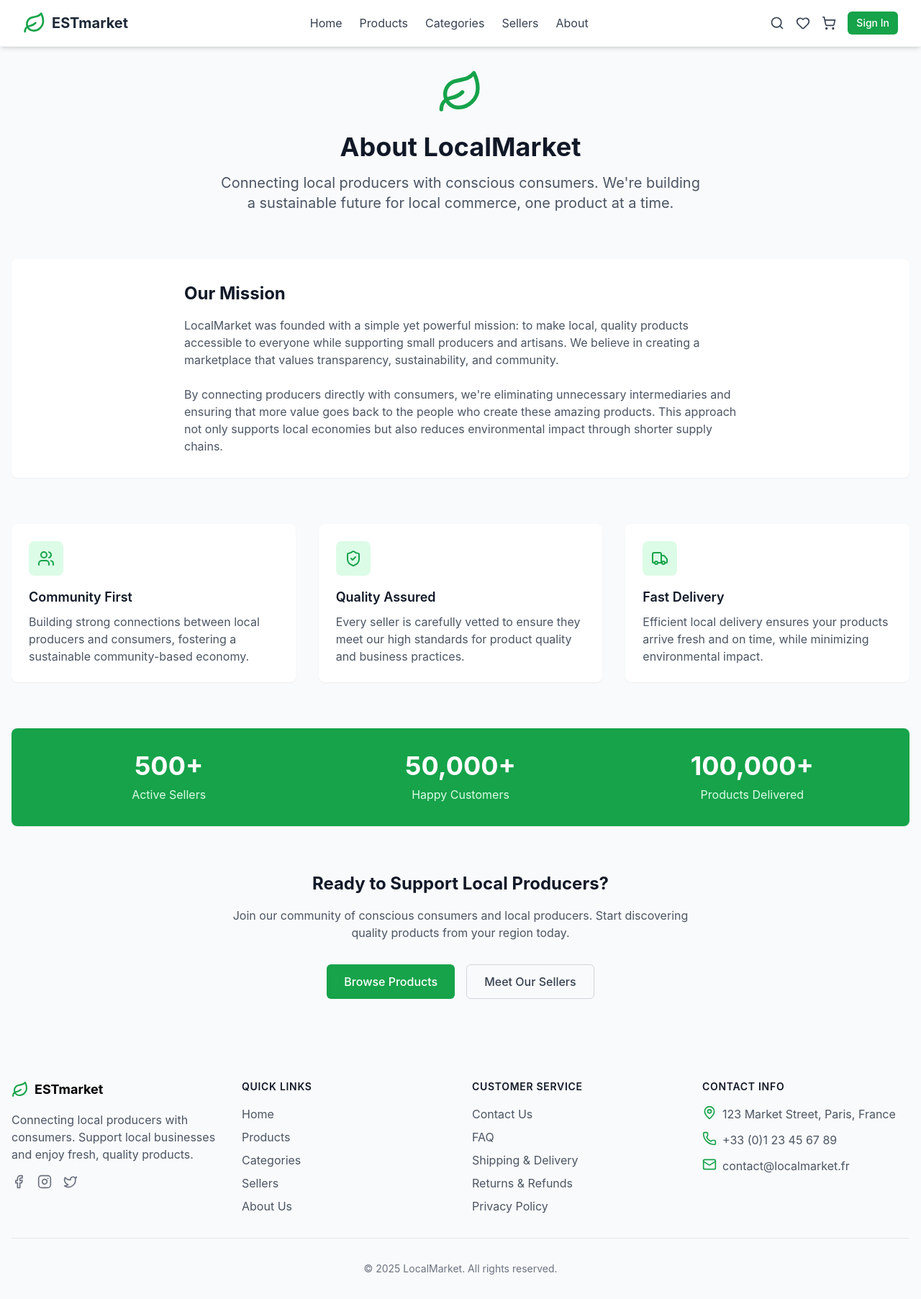
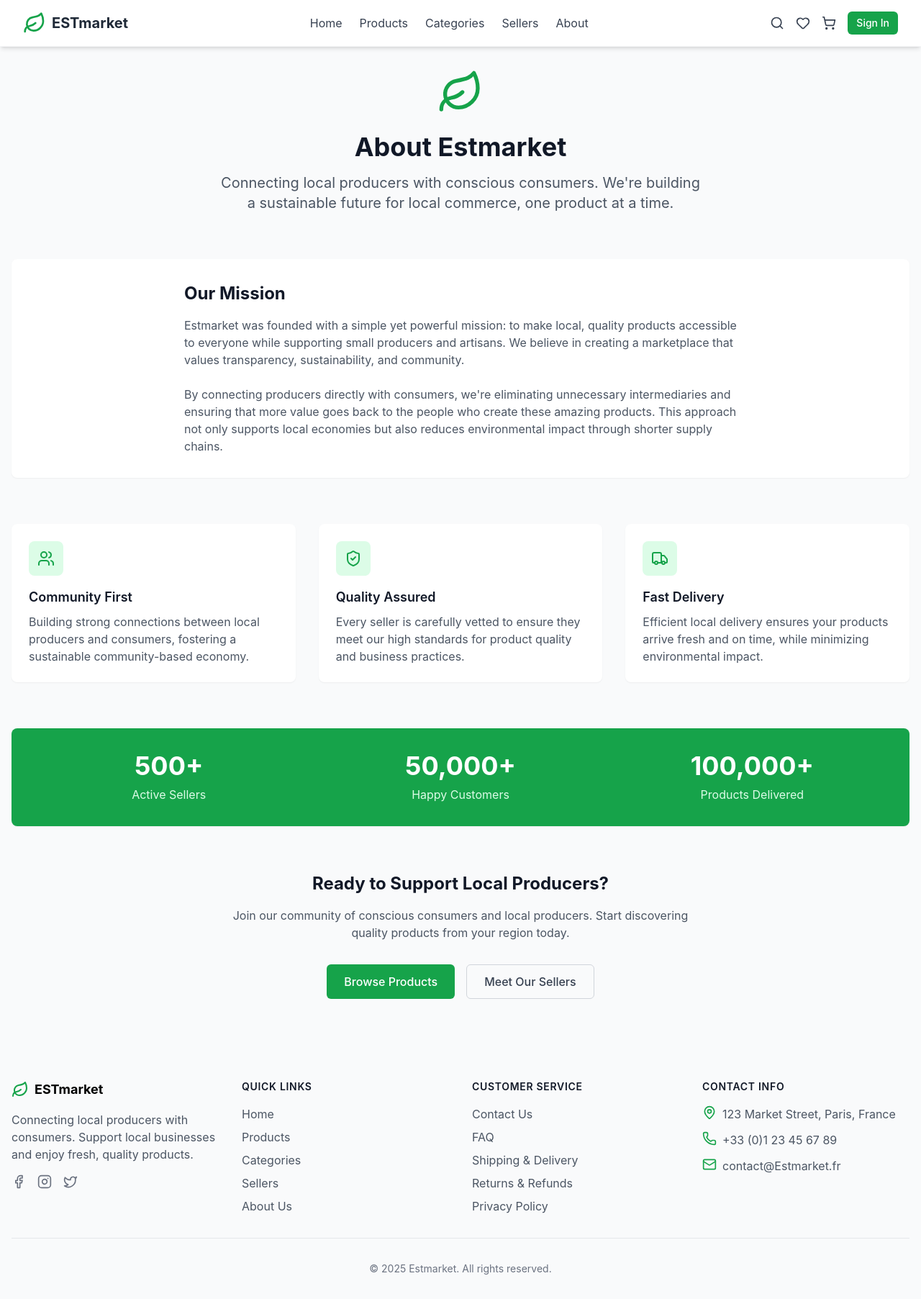
Before and after one commit to hamzathr03/est_marketplace, a React (Vite) app in the folder frontend/: page /about in a window 1280 px wide. Shown: the whole page at 72% size. Built offline with nearby package versions, Linux system fonts and the light colour scheme.

Commit message:
update footer and aboutPage

```diff
--- a/frontend/src/components/Layout/Footer.tsx
+++ b/frontend/src/components/Layout/Footer.tsx
@@ -126,7 +126,7 @@ const Footer: React.FC = () => {
               <li className="flex">
                 <Mail className="h-5 w-5 text-primary-600 mr-2 flex-shrink-0" />
                 <span className="text-gray-600">
-                  contact@localmarket.fr
+                  contact@Estmarket.fr
                 </span>
               </li>
             </ul>
@@ -135,7 +135,7 @@ const Footer: React.FC = () => {
 
         <div className="border-t border-gray-200 mt-8 pt-8 text-center">
           <p className="text-gray-500 text-sm">
-            &copy; {new Date().getFullYear()} LocalMarket. All rights reserved.
+            &copy; {new Date().getFullYear()} Estmarket. All rights reserved.
           </p>
         </div>
       </div>
--- a/frontend/src/pages/AboutPage.tsx
+++ b/frontend/src/pages/AboutPage.tsx
@@ -13,7 +13,7 @@ const AboutPage: React.FC = () => {
             <Leaf className="h-16 w-16 text-primary-600" />
           </div>
           <h1 className="text-4xl font-bold text-gray-900 mb-4">
-            About LocalMarket
+            About Estmarket
           </h1>
           <p className="text-xl text-gray-600 max-w-2xl mx-auto">
             Connecting local producers with conscious consumers. We're building a sustainable
@@ -26,7 +26,7 @@ const AboutPage: React.FC = () => {
           <div className="max-w-3xl mx-auto">
             <h2 className="text-2xl font-bold text-gray-900 mb-4">Our Mission</h2>
             <p className="text-gray-600 mb-6">
-              LocalMarket was founded with a simple yet powerful mission: to make local,
+              Estmarket was founded with a simple yet powerful mission: to make local,
               quality products accessible to everyone while supporting small producers and
               artisans. We believe in creating a marketplace that values transparency,
               sustainability, and community.
```
